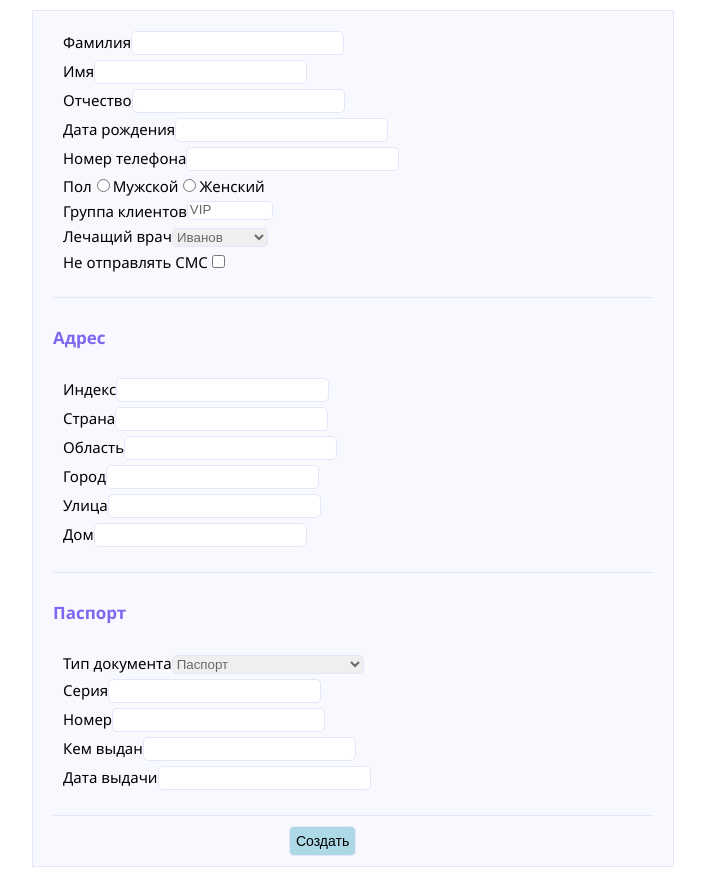
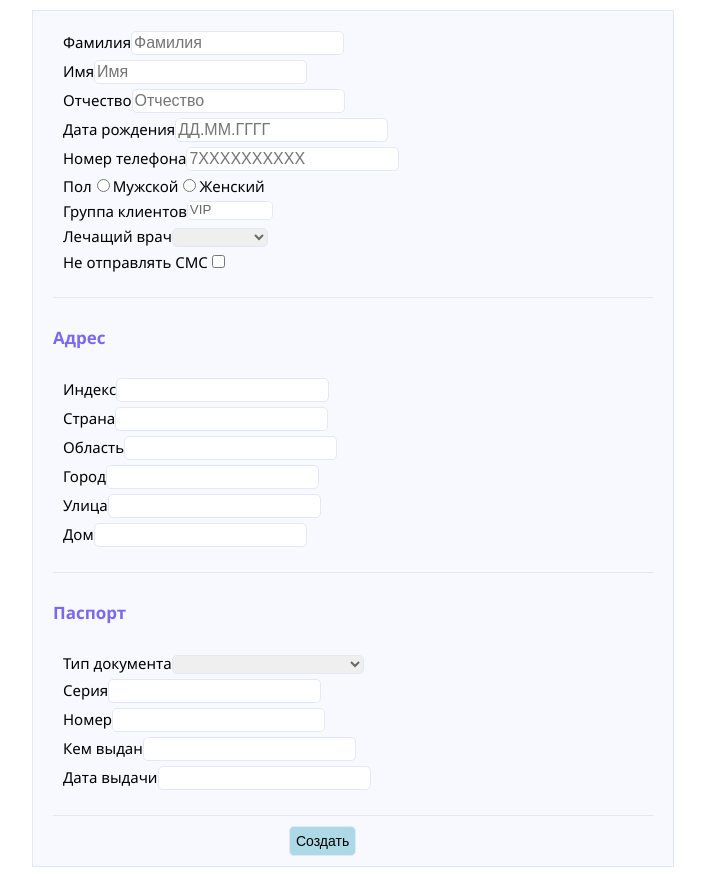
Before and after one commit to nesterovad/Vue_form, a Vue app in the folder form/: page / in a window 1280 px wide. Shown: the whole page, without its empty margins (296-1001 px from the left). Built offline with nearby package versions, Linux system fonts and the light colour scheme.

Commit message:
binding form with data

```diff
--- a/form/src/components/Form.vue
+++ b/form/src/components/Form.vue
@@ -3,34 +3,34 @@
         <div class="section">
             <div class="row">
                 <label class="label">Фамилия</label>
-                <input type="text" class="input-text" required/>
+                <input type="text" class="input-text" required v-model="client.surname" placeholder="Фамилия"/>
             </div>
             <div class="row">
                 <label class="label">Имя</label>
-                <input type="text" class="input-text" required/>
+                <input type="text" class="input-text" required v-model="client.name" placeholder="Имя"/>
             </div>
             <div class="row">
                 <label class="label">Отчество</label>
-                <input type="text" class="input-text" />
+                <input type="text" class="input-text" v-model="client.secondName" placeholder="Отчество"/>
             </div>
             <div class="row">
                 <label class="label">Дата рождения</label>
-                <input type="text" class="input-text" required/>
+                <input type="text" class="input-text" required v-model="client.birthDate" placeholder="ДД.ММ.ГГГГ"/>
             </div>
             <div class="row">
                 <label class="label">Номер телефона</label>
-                <input type="phone" class="input-text" required/>
+                <input type="phone" class="input-text" required v-model="client.phone" placeholder="7XXXXXXXXXX"/>
             </div>
             <div class="row">
                 <label class="label">Пол</label>
-                <input type="radio" name="gender" value="male" class="input-radio"/>
+                <input type="radio" name="gender" value="male" class="input-radio" v-model="client.gender"/>
                 <label class="label">Мужской</label>
-                <input type="radio" name="gender" value="female" class="input-radio" />
+                <input type="radio" name="gender" value="female" class="input-radio" v-model="client.gender"/>
                 <label class="label">Женский</label>
             </div>
             <div class="row">
                 <label class="label">Группа клиентов</label>
-                <select class="input-select" multiple required size="1">
+                <select class="input-select" multiple required size="1" v-model="client.group">
                     <option>VIP</option>
                     <option>Проблемные</option>
                     <option>ОМС</option>
@@ -38,7 +38,7 @@
             </div>
             <div class="row">
                 <label class="label">Лечащий врач</label>
-                <select class="input-select">
+                <select class="input-select" v-model="client.doctor">
                     <option>Иванов</option>
                     <option>Захаров</option>
                     <option>Чернышева</option>
@@ -46,41 +46,41 @@
             </div>
             <div class="row">
                 <label class="label">Не отправлять СМС</label>
-                <input type="checkbox" class="input-checkbox" />
+                <input type="checkbox" class="input-checkbox" v-model="client.sendSMS"/>
             </div>
         </div>
         <div class="section">
             <h5 class="section-name">Адрес</h5>
             <div class="row">
                 <label class="label">Индекс</label>
-                <input type="text" class="input-text" />
+                <input type="text" class="input-text" v-model="client.adress.index"/>
             </div>
             <div class="row">
                 <label class="label">Страна</label>
-                <input type="text" class="input-text" />
+                <input type="text" class="input-text" v-model="client.adress.country"/>
             </div>
             <div class="row">
                 <label class="label">Область</label>
-                <input type="text" class="input-text" />
+                <input type="text" class="input-text" v-model="client.adress.region"/>
             </div>
             <div class="row">
                 <label class="label">Город</label>
-                <input type="text" class="input-text" required />
+                <input type="text" class="input-text" required v-model="client.adress.city"/>
             </div>
             <div class="row">
                 <label class="label">Улица</label>
-                <input type="text" class="input-text" />
+                <input type="text" class="input-text" v-model="client.adress.street"/>
             </div>
             <div class="row">
                 <label class="label">Дом</label>
-                <input type="text" class="input-text" />
+                <input type="text" class="input-text" v-model="client.adress.building"/>
             </div>
         </div>
         <div class="section">
             <h5 class="section-name">Паспорт</h5>
             <div class="row">
                 <label class="label">Тип документа</label>
-                <select class="input-select" required>
+                <select class="input-select" required v-model="client.document.type">
                     <option>Паспорт</option>
                     <option>Свидетельство о рождении</option>
                     <option>Вод. удостоверение</option>
@@ -88,19 +88,19 @@
             </div>
             <div class="row">
                 <label class="label">Серия</label>
-                <input type="text" class="input-text" />
+                <input type="text" class="input-text" v-model="client.document.series"/>
             </div>
             <div class="row">
                 <label class="label">Номер</label>
-                <input type="text" class="input-text" />
+                <input type="text" class="input-text" v-model="client.document.number"/>
             </div>
             <div class="row">
                 <label class="label">Кем выдан</label>
-                <input type="text" class="input-text" />
+                <input type="text" class="input-text" v-model="client.document.delivered"/>
             </div>
             <div class="row">
                 <label class="label">Дата выдачи</label>
-                <input type="text" class="input-text" required />
+                <input type="text" class="input-text" required v-model="client.document.deliveryDate"/>
             </div>
         </div>
         <button id="button">Создать</button>
@@ -109,6 +109,36 @@
 
 <script>
 export default {
+    data () {
+        return {
+            client: {
+                name: '',
+                surname: '',
+                secondName: '',
+                birthDate: '',
+                phone: '',
+                gender: '',
+                group: '',
+                doctor: '',
+                sendSMS: false,
+                adress: {
+                    index: '',
+                    country: '',
+                    region: '',
+                    city: '',
+                    street: '',
+                    building: ''
+                },
+                document: {
+                    type: '',
+                    series: '',
+                    number: '',
+                    delivered: '',
+                    deliveryDate: ''
+                }
+            }
+        }
+    },
     name: 'Form',
     components: {
 
```
